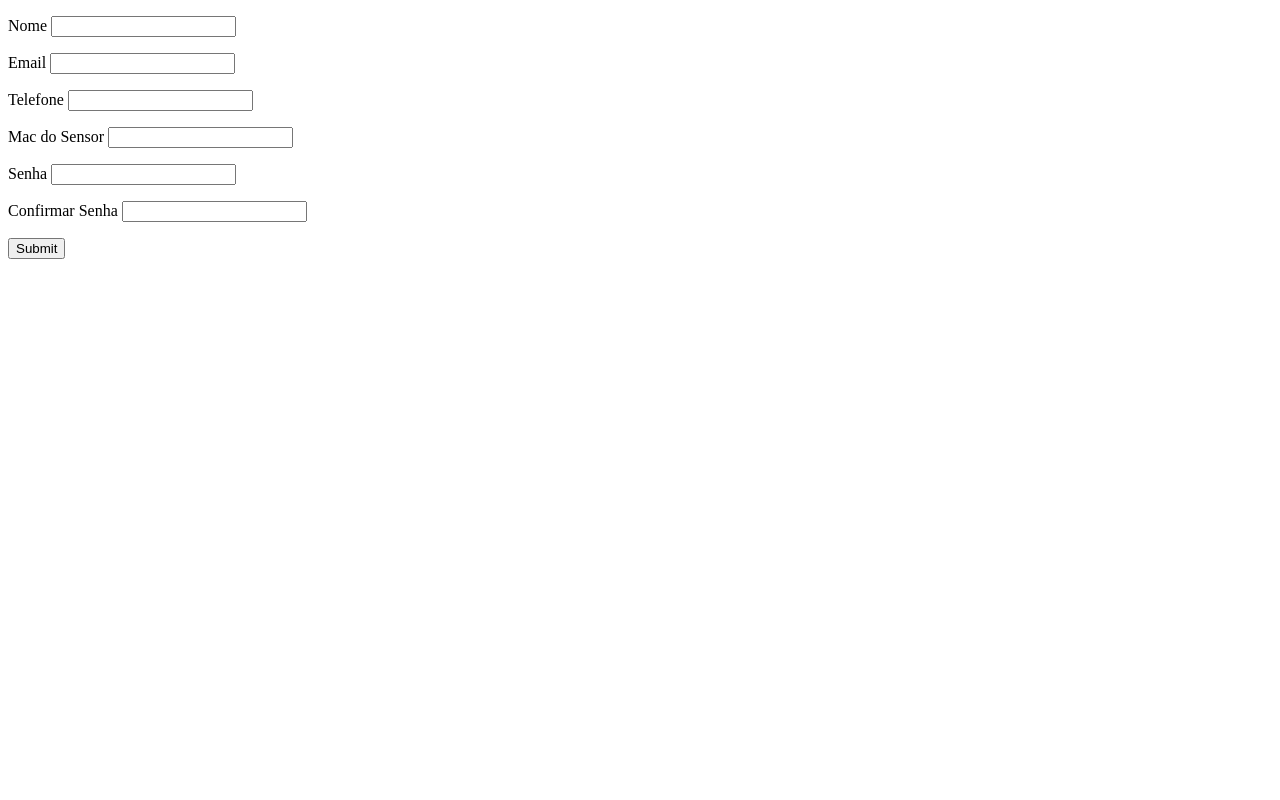
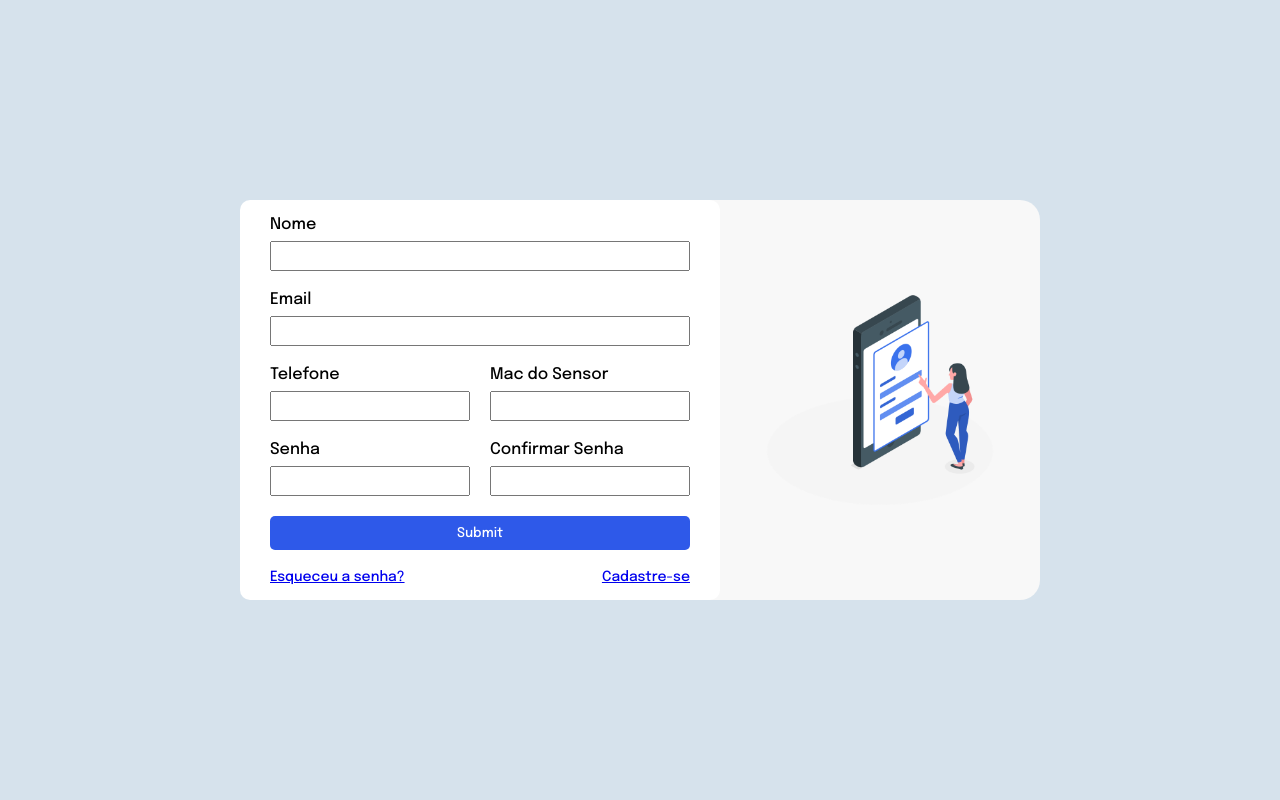
Before and after one commit to refersonprado/4climatize, a PHP site: page /register.php in a window 1280 px wide. Run offline with PHP 8.4, Linux system fonts and the light colour scheme; data that the repository does not hold is empty.

Commit message:
Estilizando a página de cadastro

```diff
--- a/4climatize/register.php
+++ b/4climatize/register.php
@@ -75,43 +75,57 @@ if (isset($_POST['submit'])) {
     <meta charset="UTF-8">
     <meta name="viewport" content="width=device-width, initial-scale=1.0">
     <title>Registro - 4Climatize</title>
+    <link rel="stylesheet" href="./style/register.css">
 </head>
 
 <body>
-    <form action="register.php" method="POST">
-        <p>
+    <div class="content">
+
+
+    <form class="form-registro" action="register.php" method="POST">
+        <div class="fields">
+
+            <p class="field campo-nome">
                 <label for="name" id="name">Nome</label>
                 <input type="name" id="name" name="name" required>
             </p>
 
 
-        <p>
+            <p class="field campo-email">
                 <label for="email" id="email">Email</label>
                 <input type="email" id="email" name="email" required>
             </p>
 
-        <p>
+            <p class="field campo-phone">
                 <label for="phone" id="phone">Telefone</label>
                 <input type="number" id="phone" name="phone" required>
             </p>
 
-        <p>
+            <p class="field campo-mac">
                 <label for="macProduct" id="macProduct">Mac do Sensor</label>
                 <input type="text" id="macProduct" name="macProduct" required>
             </p>
 
-        <p>
+            <p class="field campo-senha">
                 <label for="password" id="password">Senha</label>
                 <input type="password" id="password" name="password" required>
             </p>
 
-        <p>
+            <p class="field campo-confirmaSenha">
                 <label for="confirm_password" id="confirm_password">Confirmar Senha</label>
                 <input type="password" id="confirm_password" name="confirm_password" required>
             </p>
 
-        <input type="submit" name="submit">
+            <input class='submit-button' type="submit" name="submit">
+        </div>
+        <div class="links">
+        <a href="#">Esqueceu a senha?</a>
+        <a href="#">Cadastre-se</a>
+      </div>
     </form>
+    <div class="section-img">
+    </div>
+
 </body>
 
 </html>
--- /dev/null
+++ b/4climatize/style/register.css
@@ -0,0 +1,127 @@
+@import url("https://fonts.googleapis.com/css2?family=Epilogue:ital,wght@0,500;0,700;1,400&display=swap");
+
+* {
+  padding: 0;
+  margin: 0;
+  box-sizing: border-box;
+  font-family: "Epilogue", sans-serif;
+}
+
+body {
+  height: 100vh;
+  width: 100vw;
+  display: flex;
+  justify-content: center;
+  align-items: center;
+  padding: 80px;
+  background-color: #d6e2ec;
+}
+
+.content {
+  max-width: 800px;
+  width: 100%;
+  background-color: #f8f8f8;
+  height: 100%;
+  max-height: 400px;
+  display: flex;
+  border-radius: 20px;
+  /* -webkit-box-shadow: 0px 0px 40px -15px rgba(0, 0, 0, 0.85);
+    -moz-box-shadow: 0px 0px 40px -15px rgba(0, 0, 0, 0.85);
+    box-shadow: 0px 0px 40px -15px rgba(0, 0, 0, 0.85); */
+}
+
+.form-registro {
+  background-color: #fff;
+  width: 60%;
+  padding: 20px 30px;
+  text-align: center;
+  border-radius: 10px;
+  display: flex;
+  align-items: center;
+  justify-content: center;
+  flex-direction: column;
+  gap: 20px;
+}
+
+.form-registro .fields {
+  display: flex;
+  flex-direction: row;
+  flex-wrap: wrap;
+  gap: 20px;
+  width: 100%;
+}
+
+.field {
+  gap: 8px;
+  display: flex;
+  flex-direction: column;
+  justify-content: flex-start;
+  text-align: left;
+  width: 100%;
+}
+
+.field input {
+  padding: 6px 5px;
+  width: 100%;
+}
+
+.campo-mac, .campo-phone,.campo-senha,.campo-confirmaSenha{
+    width: calc(50% - 10px);
+}
+
+.climatize-logo {
+  width: 150px;
+  text-align: center;
+}
+
+.field input:focus {
+  outline: 0;
+}
+
+.submit-button {
+  background-color: #2e59e9;
+  padding: 10px;
+  color: white;
+  border: none;
+  border-radius: 5px;
+    width: 100%;
+  /* -webkit-box-shadow: 0px 0px 30px -11px rgba(0, 0, 0, 0.75);
+  -moz-box-shadow: 0px 0px 30px -11px rgba(0, 0, 0, 0.75);
+  box-shadow: 0px 0px 30px -11px rgba(0, 0, 0, 0.75); */
+}
+
+.links {
+  display: flex;
+  flex-direction: row;
+  align-items: center;
+  justify-content: space-between;
+  gap: 10px;
+  width: 100%;
+}
+
+.links a {
+  font-size: 14px;
+}
+
+.section-img {
+  padding: 30px;
+  width: 40%;
+  height: 100%;
+  background-image: url("../img/Mobile-login-amico.png");
+  background-position: center;
+  background-repeat: no-repeat;
+  background-size: contain;
+}
+
+@media screen and (max-width: 768px) {
+  .content {
+    flex-direction: column;
+  }
+  .section-img {
+    display: none;
+  }
+  form.form-login {
+    width: 100%;
+    height: 100%;
+  }
+}
```
Also changed, not shown: 4climatize/img/Mobile-login-amico.png (added). Lines whose indentation alone changed are shown as unchanged.
